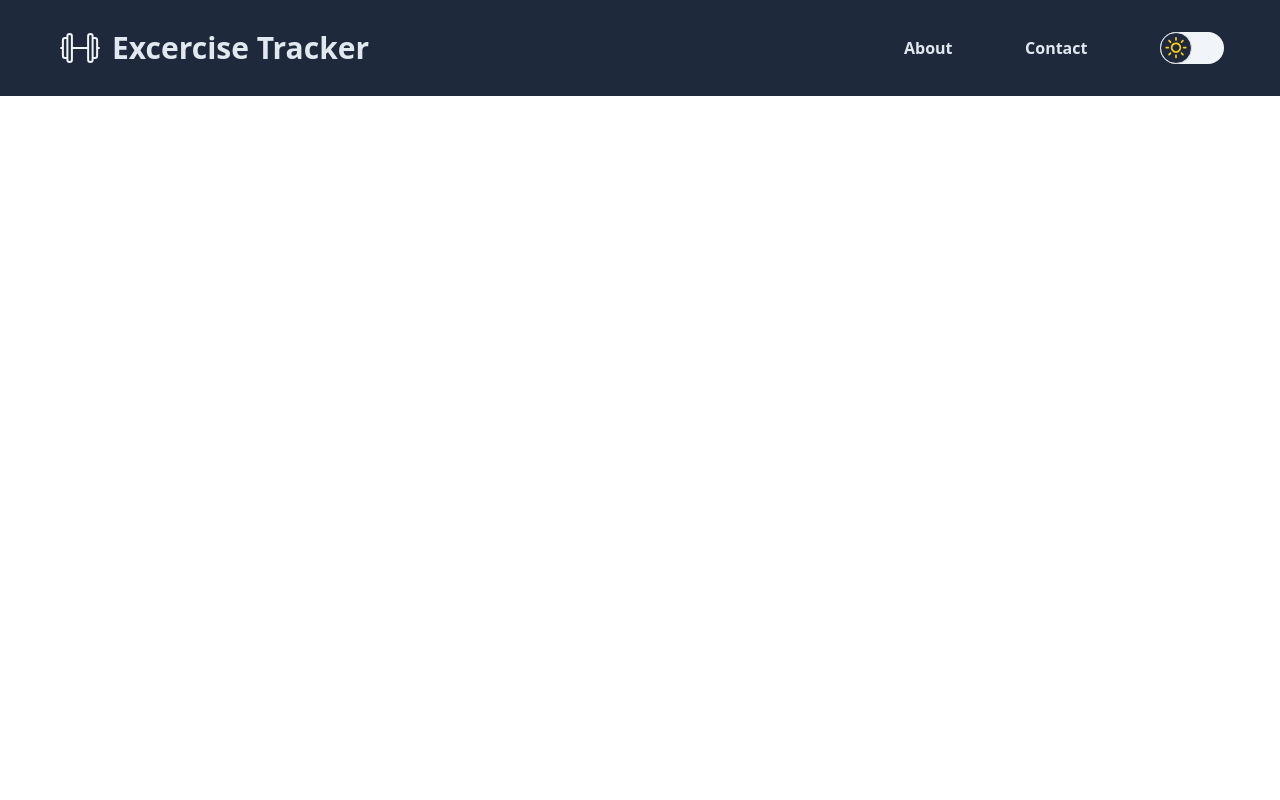
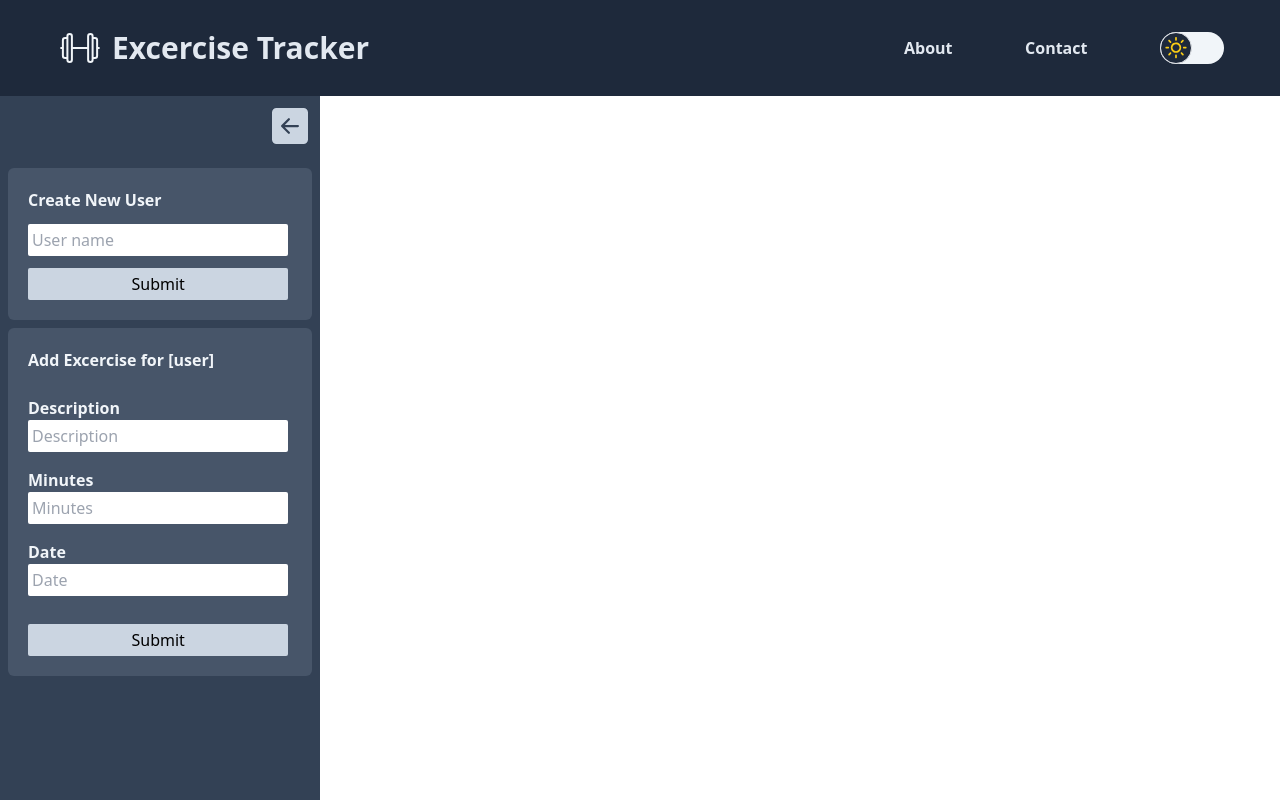
Before and after one commit to DanieLira/Excercise-Tracker, a React (Vite) app in the folder excercise-tracker/: page / in a window 1280 px wide. Built offline with nearby package versions, Linux system fonts and the light colour scheme.

Commit message:
Added sidebar

```diff
--- a/excercise-tracker/src/App.jsx
+++ b/excercise-tracker/src/App.jsx
@@ -1,12 +1,19 @@
 import React from 'react'
 import Navbar from './components/Navbar'
+import FormSideBar from './components/FormSideBar'
+import Dashboard from './components/Dashboard'
 
 export default function App() {
 
   const [darkMode, setDarkMode] = React.useState(false)
+  const [showSideBar, setShowSideBar] = React.useState(true)
 
   function toggleDarkMode(){
     setDarkMode(prevState => !prevState)
+  }
+
+  function toggleSideBar(){
+    setShowSideBar(prevState => !prevState)
   }
 
   React.useEffect(() => {
@@ -20,9 +27,11 @@ export default function App() {
         darkMode={darkMode}
         toggleDarkMode={toggleDarkMode}
       />
-      {/* <UserForm />
-      <ExcerciseForm />
-      <UserStatus /> */}
+      <FormSideBar
+        showSideBar={showSideBar}
+        toggleSideBar={toggleSideBar}
+      />
+      <Dashboard />
    </div>
   )
 }
--- a/excercise-tracker/src/components/DarkModeToggler.jsx
+++ b/excercise-tracker/src/components/DarkModeToggler.jsx
@@ -3,7 +3,9 @@ import { WiDaySunny } from "react-icons/wi"
 import { FaRegMoon } from "react-icons/fa"
 
 export default function DarkModeToggler(props){
+
     const SWITCH_STL = `flex items-center justify-center bg-slate-800 h-8 rounded-full w-8 border absolute ${props.darkMode ? "right-0":"left-0"}`
+
     return (
         <div
             className="relative cursor-pointer bg-slate-100 rounded-full w-16 h-8"
@@ -12,7 +14,7 @@ export default function DarkModeToggler(props){
             <div className={SWITCH_STL}>
                 {
                     props.darkMode ?
-                    <FaRegMoon className="text-yellow-400 text-xl"/>:
+                    <FaRegMoon className="text-white-400 text-xl"/>:
                     <WiDaySunny className="text-yellow-400 text-3xl"/>
                 }
             </div>
--- /dev/null
+++ b/excercise-tracker/src/components/Dashboard.jsx
@@ -0,0 +1,9 @@
+import React from "react"
+
+export default function Dashboard() {
+    return (
+        <div>
+
+        </div>
+    )
+}
--- /dev/null
+++ b/excercise-tracker/src/components/ExcerciseForm.jsx
@@ -0,0 +1,57 @@
+import React from "react"
+
+export default function ExcerciseForm() {
+
+    const [excerciseData , setExcerciseData] = React.useState({
+        "description":"",
+        "minutes":"",
+        "date":""
+    })
+
+    function handleChange(){
+        console.log('changing')
+    }
+
+    return (
+
+        <form className="bg-slate-600 h-fit rounded-md m-2 flex flex-col items-start justify-center pl-5 pt-5 pb-5">
+            <h3 className="text-slate-100 font-semibold mb-6">Add Excercise for [user]</h3>
+            <label htmlFor="description" className="text-slate-100 font-semibold">
+                Description
+            </label>
+            <input
+                name="description"
+                type="text"
+                value={excerciseData.description}
+                onChange={handleChange}
+                placeholder="Description"
+                className="rounded-sm w-11/12 p-1 mb-4"
+            ></input>
+            <label htmlFor="minutes" className="text-slate-100 font-semibold">
+                Minutes
+            </label>
+            <input
+                name="minutes"
+                type="text"
+                value={excerciseData.minutes}
+                onChange={handleChange}
+                placeholder="Minutes"
+                className="rounded-sm w-11/12 p-1 mb-4"
+            ></input>
+            <label htmlFor="date" className="text-slate-100 font-semibold">
+                Date
+            </label>
+            <input
+                name="date"
+                type="text"
+                value={excerciseData.date}
+                onChange={handleChange}
+                placeholder="Date"
+                className="rounded-sm w-11/12 p-1  mb-4"
+            ></input>
+            <button className="w-11/12 h-8 bg-slate-300 mt-3 rounded-sm hover:bg-slate-400">
+                Submit
+            </button>
+        </form>
+    )
+}
--- /dev/null
+++ b/excercise-tracker/src/components/FormSideBar.jsx
@@ -0,0 +1,11 @@
+import React from "react"
+import HiddenSideBar from "./HiddenSideBar"
+import ShownSideBar from "./ShownSideBar"
+
+export default function FormSideBar(props) {
+    return (
+        props.showSideBar ?
+        <ShownSideBar toggleSideBar={props.toggleSideBar}/> :
+        <HiddenSideBar toggleSideBar={props.toggleSideBar}/>
+    )
+}
--- /dev/null
+++ b/excercise-tracker/src/components/HiddenSideBar.jsx
@@ -0,0 +1,13 @@
+import React from "react"
+import {BsFillArrowRightSquareFill} from "react-icons/bs"
+
+export default function HiddenSideBar(props){
+    return(
+        <div className="fixed w-16 h-screen bg-slate-700 pt-16">
+                <BsFillArrowRightSquareFill
+                    onClick={props.toggleSideBar}
+                    className="text-slate-300 text-4xl absolute left-3.5 top-3 cursor-pointer"
+                />
+        </div>
+    )
+}
--- /dev/null
+++ b/excercise-tracker/src/components/ShownSideBar.jsx
@@ -0,0 +1,17 @@
+import React from "react"
+import UserForm from "./UserForm"
+import ExcerciseForm from "./ExcerciseForm"
+import {BsFillArrowLeftSquareFill} from "react-icons/bs"
+
+export default function ShownSideBar(props) {
+    return (
+        <div className="fixed w-80 h-screen bg-slate-700 pt-16">
+            <BsFillArrowLeftSquareFill
+                onClick={props.toggleSideBar}
+                className="text-slate-300 text-4xl absolute right-3 top-3 cursor-pointer"
+            />
+            <UserForm />
+            <ExcerciseForm />
+        </div>
+    )
+}
--- /dev/null
+++ b/excercise-tracker/src/components/UserForm.jsx
@@ -0,0 +1,29 @@
+import React from "react"
+
+export default function UserForm() {
+    const [userName, setUserName] = React.useState("")
+
+    function handleChange(event){
+        const {value} = event.target
+        setUserName(value)
+    }
+
+    return (
+        <form className="bg-slate-600 h-fit rounded-md m-2 flex flex-col items-start justify-center pl-5 pt-5 pb-5">
+            <label htmlFor="userName" className="text-slate-100 pb-3 font-semibold">
+                Create New User
+            </label>
+            <input
+                name="userName"
+                type="text"
+                value={userName}
+                onChange={handleChange}
+                placeholder="User name"
+                className="rounded-sm w-11/12 p-1"
+            ></input>
+            <button className="w-11/12 h-8 bg-slate-300 mt-3 rounded-sm hover:bg-slate-400">
+                Submit
+            </button>
+        </form>
+    )
+}
```
